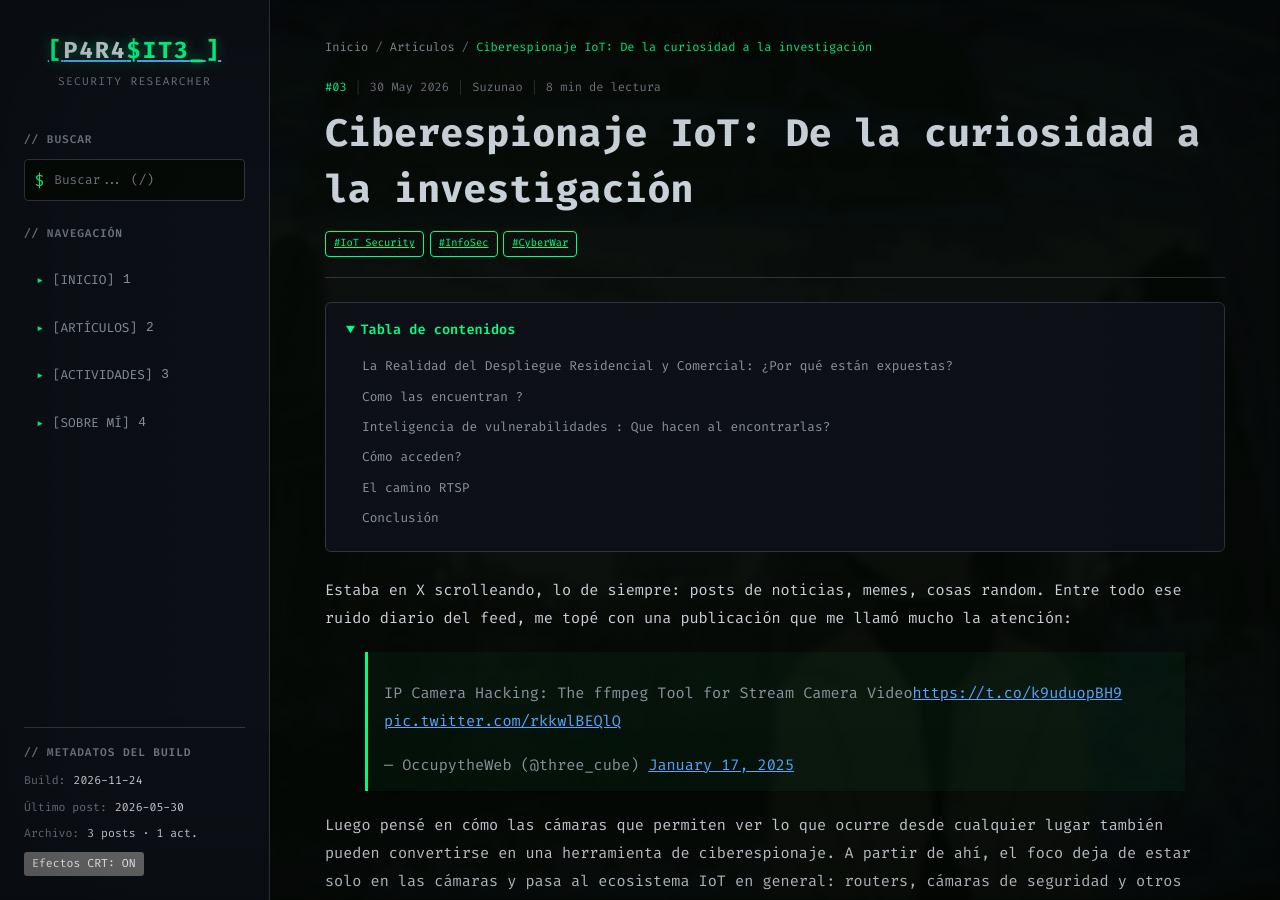
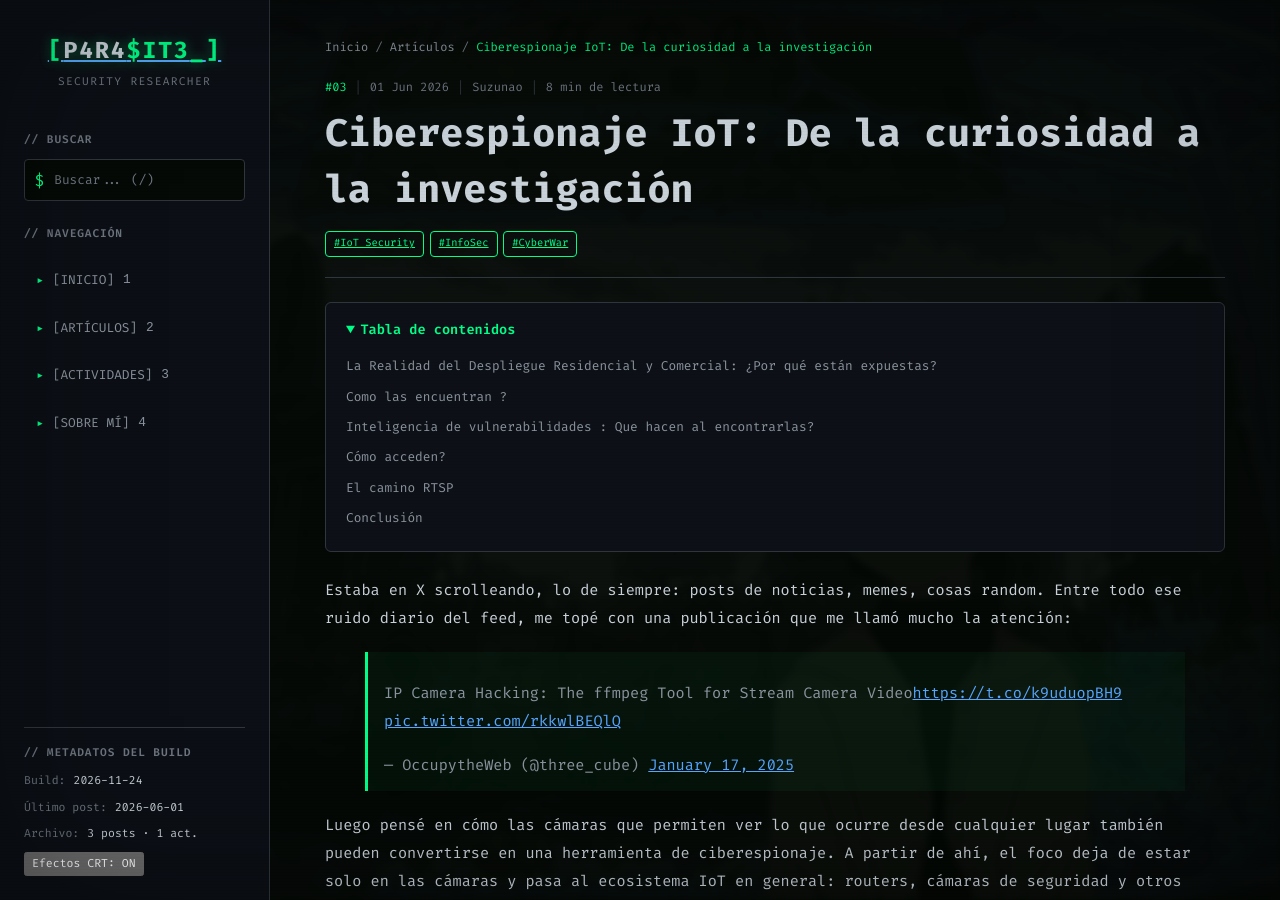
Before and after one commit to suzunao/suzunao.github.io, a Jekyll site: the page built from _posts/2026-06-01-P01-Cyber-IoT.md, in a window 1280 px wide and 900 px high. Built offline with Jekyll 4.4.1, drawn with Linux system fonts in a browser that asks for light colours; comment, search, counter and statistics services are not loaded.

Commit message:
fix: normalize post front matter, stable IDs, heading hierarchy, and defer X embed

````diff
--- a/_posts/2025-08-18-A00-ADS.md
+++ b/_posts/2025-08-18-A00-ADS.md
@@ -1,5 +1,6 @@
 ---
 layout: post
+post_id: "01"
 title: Evasión de MOTW y Ocultamiento con Flujos de Datos Alternativos en Windows
 date: 2025-08-18
 author:
@@ -8,10 +9,10 @@ author:
 description: Cómo los Flujos de Datos Alternativos (ADS) en NTFS permiten ocultar datos y evadir la Marca de la Web (MOTW) en Windows.
 tags:
   - windows
-  - ADS
-  - NTFS
+  - ads
+  - ntfs
 ---
-### Flujos de Datos Alternativos (Alternate Data Streams - ADS) en NTFS.
+## Flujos de Datos Alternativos (Alternate Data Streams - ADS) en NTFS.
 
 Los Flujos de Datos Alternativos (ADS) son una característica del sistema de archivos **NTFS** (New Technology File System) que permite asociar múltiples flujos de datos a un solo archivo o directorio. Esto permite ocultar cargas útiles u otros tipos de datos dentro de archivos legítimos, lo que dificulta que el software antivirus detecte el malware.
 
@@ -29,7 +30,7 @@ Con esto crea un flujo oculto (ADS) asociándolo al archivo `hello.txt`. Una vez
 
 Para poder visualizar el contenido del archivo oculto  utilizamos `more < hello.txt:pope.txt`
 
-### Zone.Identifier (MOTW)
+## Zone.Identifier (MOTW)
 
 Uno de los usos legítimos de flujos de datos alternativos es Zone.Identifier,  comúnmente conocida como Marca de la Web (abreviada MOTW), windows la utiliza  desde Windows XP SP2.  Esta muestra un número que indica la zona de seguridad de la que proviene el archivo.
 
@@ -56,7 +57,7 @@ Cambiar este valor a 0  puede, en algunos casos, evitar que se active dicha vist
 
 Este comportamiento depende también de la configuración de seguridad del sistema y de las políticas de grupo aplicadas ya que se puede evadir configurando [HideZoneInfoOnPropiedades](https://support.microsoft.com/en-us/help/883260/information-about-the-attachment-manager-in-microsoft-windows)a través de la política de grupo.
 
-### **Caso de uso hipotético**.
+## **Caso de uso hipotético**.
 
 En un escenario hipotético, si la víctima utiliza una versión vulnerable de 7-Zip afectada por la [**CVE-2025-0411** ](https://github.com/dhmosfunk/7-Zip-CVE-2025-0411-POC?tab=readme-ov-file) esta vulnerabilidad podría ser explotada, en combinación con técnicas de ingeniería social. Por ejemplo, mediante un dominio fraudulento se podría inducir a la víctima a descargar y descomprimir un archivo malicioso. El flujo de ataque sería el siguiente:
 
--- a/_posts/2026-06-01-P01-Cyber-IoT.md
+++ b/_posts/2026-06-01-P01-Cyber-IoT.md
@@ -1,31 +1,32 @@
 ---
 layout: post
+post_id: "03"
 title: "Ciberespionaje IoT: De la curiosidad a la investigación"
-date: 2026-05-30
+date: 2026-06-01
 author:
   name: Suzunao
   avatar: /assets/img/optimized/avatar-96.webp
 description: Investigación sobre ciberespionaje a través de dispositivos IoT, cámaras IP expuestas y la superficie de ataque de dispositivos conectados.
 tags:
-  - IoTSecurity
-  - InfoSec
-  - CyberWar
+  - iotsecurity
+  - infosec
+  - cyberwar
 ---
 
 Estaba en X scrolleando, lo de siempre: posts de noticias, memes, cosas random. Entre todo ese ruido diario del feed, me topé con una publicación que me llamó mucho la atención:
 
-<blockquote class="twitter-tweet"><p lang="en" dir="ltr">IP Camera Hacking: The ffmpeg Tool for Stream Camera Video<a href="https://t.co/k9uduopBH9">https://t.co/k9uduopBH9</a> <a href="https://t.co/rkkwlBEQlQ">pic.twitter.com/rkkwlBEQlQ</a></p>&mdash; OccupytheWeb (@three_cube) <a href="https://x.com/three_cube/status/1880309530808185154?ref_src=twsrc%5Etfw">January 17, 2025</a></blockquote> <script async src="https://platform.x.com/widgets.js" charset="utf-8"></script>
+<blockquote class="twitter-tweet" data-x-embed data-theme="dark" data-dnt="true"><p lang="en" dir="ltr">IP Camera Hacking: The ffmpeg Tool for Stream Camera Video<a href="https://t.co/k9uduopBH9">https://t.co/k9uduopBH9</a> <a href="https://t.co/rkkwlBEQlQ">pic.twitter.com/rkkwlBEQlQ</a></p>&mdash; OccupytheWeb (@three_cube) <a href="https://x.com/three_cube/status/1880309530808185154?ref_src=twsrc%5Etfw">January 17, 2025</a></blockquote>
 
 
 Luego pensé en cómo las cámaras que permiten ver lo que ocurre desde cualquier lugar también pueden convertirse en una herramienta de ciberespionaje. A partir de ahí, el foco deja de estar solo en las cámaras y pasa al ecosistema IoT en general: routers, cámaras de seguridad y otros dispositivos conectados que hoy están presentes en hogares y oficinas.
 
 Aunque fueron diseñados para facilitar tareas cotidianas o mejorar la seguridad, también amplían la superficie de ataque cuando se despliegan con contraseñas débiles, firmware desactualizado o servicios expuestos directamente a Internet. En muchos casos, el problema no es solo el hardware, sino la falta de mantenimiento, la mala configuración inicial y la ausencia de medidas intermedias como segmentación de red, VPN o autenticación robusta.
-### La Realidad del Despliegue Residencial y Comercial: ¿Por qué están expuestas?
+## La Realidad del Despliegue Residencial y Comercial: ¿Por qué están expuestas?
 
 En la práctica, los sistemas de videovigilancia no se limitan a entornos corporativos; también son comunes en hogares y pequeños negocios. En muchos casos se instalan soluciones estandarizadas basadas en DVR o NVR para reducir costos y simplificar la implementación, especialmente cuando se prioriza la grabación local y el acceso remoto rápido.
 
 El problema aparece cuando estos equipos quedan expuestos a Internet con configuraciones débiles, contraseñas por defecto, puertos abiertos o servicios como UPnP habilitados, lo que puede dejar interfaces de administración accesibles desde direcciones públicas. Esto aumenta la superficie de ataque y facilita que herramientas de escaneo masivo localicen dispositivos vulnerables.
-### Como las encuentran ?
+## Como las encuentran ?
 
 Una búsqueda básica en motores de indexación de activos expuestos, con consultas como `intitle:"Web Viewer for Samsung DVR"`, puede revelar interfaces de videovigilancia publicadas en Internet.
 
@@ -38,14 +39,14 @@ Plataformas como [shodan.io](https://www.shodan.io/), [fofa](https://en.fofa.inf
 
 Esto evidencia que el riesgo no está solo en la existencia de cámaras conectadas, sino en su exposición pública y en configuraciones de seguridad deficientes. [Hacking Exposed](https://www.mdpi.com/2073-431X/14/1/24)
 
-### **Inteligencia de vulnerabilidades : Que hacen al encontrarlas?**
+## **Inteligencia de vulnerabilidades : Que hacen al encontrarlas?**
 
 Para estos casos nos referimos a que se deben adaptan al dispositivo específico: identificar su modelo exacto, buscar la versión de firmware instalada y revisar si existen vulnerabilidades conocidas asociadas a esa versión. Para ello hay que investigar y mantenerse actualizado, ya que no todos los equipos funcionan igual ni todos presentan el mismo nivel de riesgo.
 
 En dispositivos con firmware antiguo, el riesgo aumenta porque pueden existir fallos ya documentados y sin corrección disponible. Por ejemplo, si un dispositivo utiliza NVMS-9000 con firmware anterior a 1.3.4, puede estar afectado por [ CVE-2024-14007](https://www.cve.org/CVERecord?id=CVE-2024-14007), una vulnerabilidad de omisión de autenticación que permite a un atacante no autenticado acceder a información sensible del equipo, como configuraciones de red y credenciales en texto claro.
 
 A esto nos referimos cuando hablamos de inteligencia de vulnerabilidades: no asumir que todos los equipos son iguales, sino comprobar cada modelo y cada versión frente a fallos ya publicados.
-### Cómo acceden?
+## Cómo acceden?
 
 Después de identificar posibles vulnerabilidades, la siguiente fase es determinar por dónde iniciar las pruebas, porque no todos los equipos responden igual ni todas las rutas de ataque son aplicables.
 
@@ -94,7 +95,7 @@ Cookie：
 */
 ```
 
-### El camino RTSP
+## El camino RTSP
 
 El atacante prueba esas credenciales y consigue acceso, pero se encuentra con un problema: no puede ver las cámaras porque los navegadores modernos ya no permiten instalar plugins tipo ActiveX o NPAPI, como se mencionó anteriormente.
 
@@ -194,7 +195,7 @@ ffplay -rtsp_flags prefer_tcp -rtsp_transport tcp -max_delay 500000 -i "rtsp://a
 
 Con la ruta RTSP identificada, el análisis se centró en validar la transmisión de video y confirmar que el flujo estuviera disponible. En este escenario, como el objetivo era únicamente visualizar la cámara, bastaba con comprobar la ruta correcta y el comportamiento del servicio.
 
-### Conclusión
+## Conclusión
 
 Este caso deja claro que, en muchos sistemas de videovigilancia, una búsqueda simple y un análisis básico pueden revelar más información de la esperada. Sin embargo, no todos los escenarios son iguales: algunos se resuelven rápido y otros requieren más contexto y una lectura más profunda del dispositivo.
 
````
Also changed, not shown: _posts/2025-08-18-P00-CoffeeAddicts.md (+10 -9 lines).
